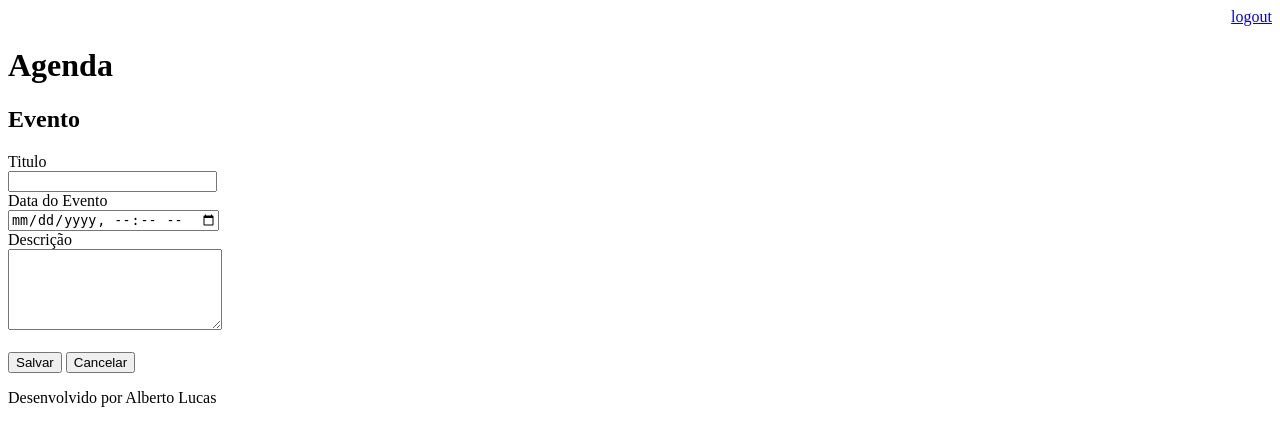
After one commit to AlbertoLucass/agenda, a Django app: page /agenda/evento/ in a window 1280 px wide. The commit adds this page. Shown: the top 446 px of the page. Run offline with Django 3.2, Linux system fonts and the light colour scheme; a user stored in the database is signed in.

Commit message:
Incluindo template para inserção de eventos de agenda. Incluido o gitignore para ignorar os arquivos compilados

```diff
--- a/agenda/urls.py
+++ b/agenda/urls.py
@@ -20,6 +20,8 @@ from django.views.generic import RedirectView
 urlpatterns = [
     path('admin/', admin.site.urls),
     path('agenda/', views.lista_eventos),
+    path('agenda/evento/', views.evento),
+    path('agenda/evento/submit', views.submit_evento),
     path('', RedirectView.as_view(url='/agenda/')),
     path('login/', views.login_user ),
     path('login/submit', views.submit_login),
--- a/core/views.py
+++ b/core/views.py
@@ -33,3 +33,20 @@ def lista_eventos(request):
     evento = Evento.objects.filter(usuario=usuario)
     dados = {'eventos':evento}
     return render(request, 'agenda.html', dados)
+
+@login_required(login_url='/login/')
+def evento(request):
+    return render(request, 'evento.html')
+
+@login_required(login_url='/login/')
+def submit_evento(request):
+    if request.POST:
+        titulo = request.POST.get('titulo')
+        data_evento = request.POST.get('data_evento')
+        descricao = request.POST.get('descricao')
+        usuario = request.user
+        Evento.objects.create(titulo=titulo,
+                              data_evento=data_evento,
+                              descricao=descricao,
+                              usuario=usuario)
+    return redirect('/')
--- a/templates/agenda.html
+++ b/templates/agenda.html
@@ -2,6 +2,9 @@
 
  {% block content %}
     <h2>Agendamentos</h2>
+    <a href="evento/">
+        <button type="button">Novo Evento</button>
+    </a>
     <ul style="font-size: 18px">
         {% for evento in eventos %}
             <li>{{ evento.titulo }} - {{ evento.get_data_evento }}</li>
--- /dev/null
+++ b/templates/evento.html
@@ -0,0 +1,26 @@
+{% extends "model-page.html" %}
+
+{% block content %}
+
+<h2>Evento</h2>
+
+<form action="submit" method="POST"> {% csrf_token %}
+    <label>Titulo</label>
+    <br>
+    <input type="text" name="titulo" size="23">
+    <br>
+    <label>Data do Evento</label>
+    <br>
+    <input type="datetime-local" name="data_evento  ">
+    <br>
+    <label>Descrição</label>
+    <br>
+    <textarea name="descricao" rows="5" cols="24"></textarea>
+    <br><br>
+    <button type="submit">Salvar</button>
+    <a href="/">
+        <button type="submit">Cancelar</button>
+    </a>
+</form>
+
+{% endblock %}
```
Also changed, not shown: db.sqlite3, 1 other file.
